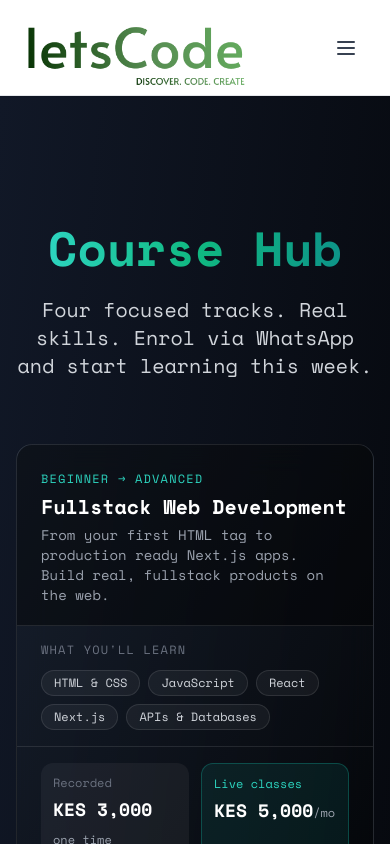
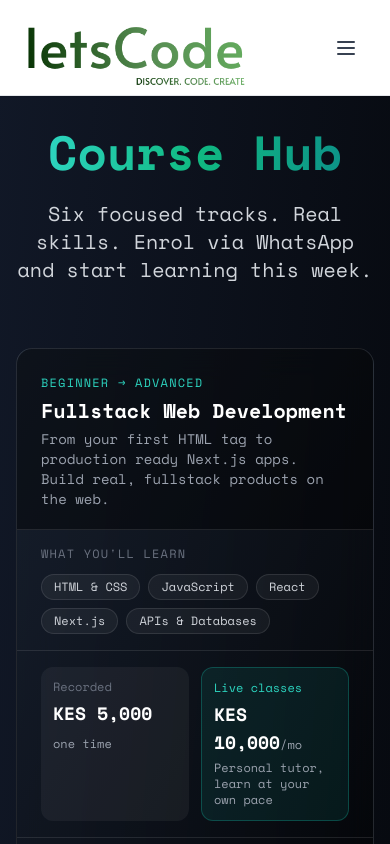
Before and after one commit to letscodetech/Lets-Code-Website, a Next.js app: page /classes in a window 390 px wide. Shown: the top 844 px of the page. Built offline with nearby package versions, Linux system fonts and the light colour scheme.

Commit message:
changed prices and fixed navbar

```diff
--- a/src/app/classes/page.js
+++ b/src/app/classes/page.js
@@ -20,8 +20,8 @@
       'From your first HTML tag to production ready Next.js apps. Build real, fullstack products on the web.',
     modules: ['HTML & CSS', 'JavaScript', 'React', 'Next.js', 'APIs & Databases'],
     level: 'Beginner → Advanced',
-    recordedPrice: 3000,
-    livePrice: 5000,
+    recordedPrice: 5000,
+    livePrice: 10000,
     waMessage: `Hi, I'd like to enrol in the Fullstack Web Development course. Please send me payment and enrolment details.`,
   },
   {
@@ -29,10 +29,10 @@
     name: 'AI & Automation',
     description:
       'Build intelligent systems and automate real world workflows using Python and modern AI libraries.',
-    modules: ['Python Fundamentals', 'NumPy & Pandas', 'Machine Learning',  'Automation & Scripting'],
+    modules: ['Python Fundamentals', 'NumPy & Pandas', 'Machine Learning', 'Automation & Scripting'],
     level: 'Intermediate',
-    recordedPrice: 3000,
-    livePrice: 5000,
+    recordedPrice: 5000,
+    livePrice: 10000,
     waMessage: `Hi, I'd like to enrol in the AI & Automation course. Please send me payment and enrolment details.`,
   },
   {
@@ -42,8 +42,8 @@
       'Turn raw data into decisions. Learn to collect, query, clean, and visualise data the way working analysts do.',
     modules: ['Foundations', 'SQL', 'Python for Data', 'Visualization & Capstone'],
     level: 'Beginner → Intermediate',
-    recordedPrice: 3000,
-    livePrice: 5000,
+    recordedPrice: 5000,
+    livePrice: 10000,
     waMessage: `Hi, I'd like to enrol in the Data Analytics course. Please send me payment and enrolment details.`,
   },
   {
@@ -53,9 +53,31 @@
       'Design and ship mobile apps from scratch, from your first screen to a deployed, working product.',
     modules: ['React Native', 'Mobile UI & UX', 'APIs & Databases', 'App Deployment'],
     level: 'Intermediate',
-    recordedPrice: 3000,
-    livePrice: 5000,
+    recordedPrice: 5000,
+    livePrice: 10000,
     waMessage: `Hi, I'd like to enrol in the Mobile App Development course. Please send me payment and enrolment details.`,
+  },
+  {
+    id: 'ai-agents',
+    name: 'AI Agents',
+    description:
+      'Design and build autonomous AI agents that can reason, use tools, and complete real tasks on their own.',
+    modules: ['LLM Fundamentals', 'Prompt Engineering', 'Tool Use & APIs', 'Agent Frameworks'],
+    level: 'Intermediate',
+    recordedPrice: 5000,
+    livePrice: 10000,
+    waMessage: `Hi, I'd like to enrol in the AI Agents course. Please send me payment and enrolment details.`,
+  },
+  {
+    id: 'game-dev',
+    name: 'Game Development',
+    description:
+      'Build and ship your own games, from core mechanics and design to a finished, playable product.',
+    modules: ['Game Design Basics', 'Unity/Godot', 'Physics & Animation', 'Publishing & Deployment'],
+    level: 'Beginner → Intermediate',
+    recordedPrice: 5000,
+    livePrice: 10000,
+    waMessage: `Hi, I'd like to enrol in the Game Development course. Please send me payment and enrolment details.`,
   },
 ];
 
@@ -94,7 +116,7 @@
                 </span>
               </h1>
               <p className="text-xl text-gray-300 max-w-2xl mx-auto mb-16">
-                Four focused tracks. Real skills. Enrol via WhatsApp and start learning this week.
+                Six focused tracks. Real skills. Enrol via WhatsApp and start learning this week.
               </p>
 
               <div className="grid grid-cols-1 md:grid-cols-2 gap-6">
@@ -148,6 +170,9 @@
                           KES {course.livePrice.toLocaleString()}
                           <span className="text-xs text-gray-400 font-normal">/mo</span>
                         </p>
+                        <p className="text-xs text-gray-400 mt-1">
+                          Personal tutor, learn at your own pace
+                        </p>
                       </div>
                     </div>
 
--- a/src/app/page.tsx
+++ b/src/app/page.tsx
@@ -260,7 +260,7 @@
         </section>
 
         {/* Our Services */}
-        <section id="services" className="py-20 px-4 relative z-10">
+        <section id="services" className="scroll-mt-24 py-20 px-4 relative z-10">
           <div className="max-w-6xl mx-auto">
             <motion.div
               className="text-center mb-16"
--- a/src/components/Footer.tsx
+++ b/src/components/Footer.tsx
@@ -89,7 +89,7 @@
                 </div>
                 <div>
                   <p className="text-gray-400 text-sm">Location</p>
-                  <p className="text-gray-300">Thika, Kenya</p>
+                  <p className="text-gray-300"> Kenya</p>
                 </div>
               </li>
             </ul>
--- a/src/components/Navbar.tsx
+++ b/src/components/Navbar.tsx
@@ -24,7 +24,7 @@
     <>
       {/* NAVBAR */}
       <motion.nav
-        className="sticky top-0 z-50 w-full bg-white border-b border-gray-200 shadow-sm h-24"
+        className="fixed top-0 left-0 z-50 w-full bg-white border-b border-gray-200 shadow-sm h-24"
         initial={{ y: -100 }}
         animate={{ y: 0 }}
         transition={{ duration: 0.6 }}
@@ -90,7 +90,7 @@
 
       {/* MOBILE MENU */}
       {isMobileMenuOpen && (
-        <div className="lg:hidden bg-white border-b border-gray-200 shadow-md">
+        <div className="fixed top-24 left-0 z-50 w-full lg:hidden bg-white border-b border-gray-200 shadow-md">
           <div className="px-6 py-4 flex flex-col gap-4">
 
             {menuItems.map((item) => (
```
Also changed, not shown: src/components/ContactPage.tsx (+72 -52 lines), 1 other file (tests, documents, lock files or other folders).
